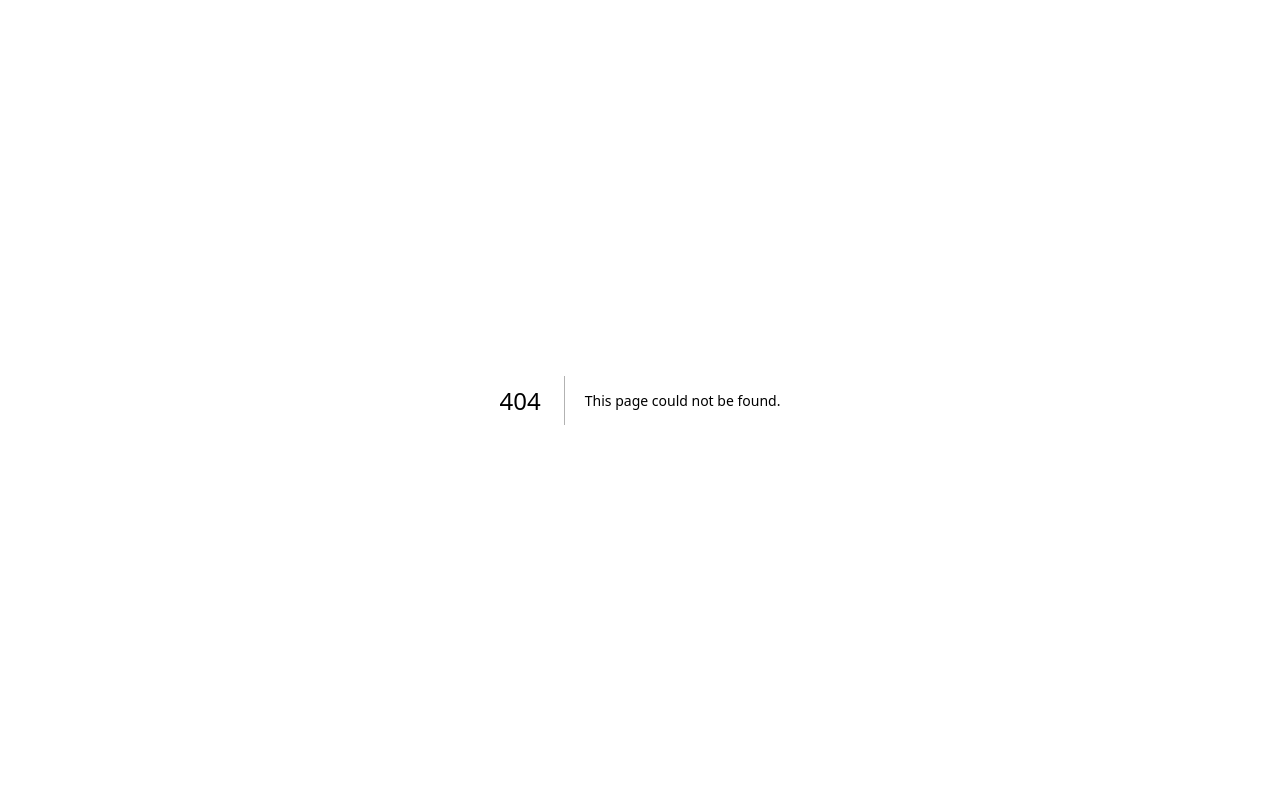
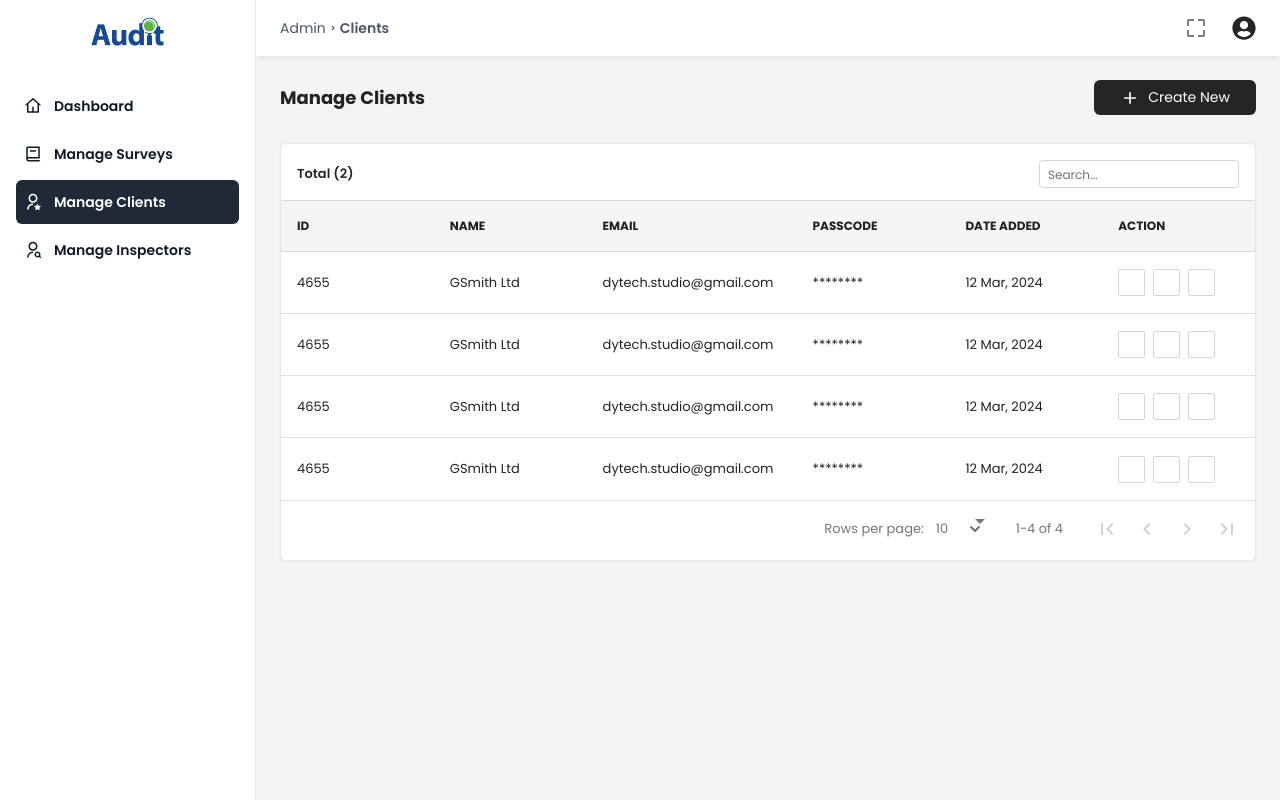
Before and after one commit to deegeeartz/pipeopsAuditProductivity, a Next.js app in the folder frontend/: page /admin/clients in a window 1280 px wide. Before the commit this address had no page. Built offline with nearby package versions, Linux system fonts and the light colour scheme.

Commit message:
feat: implement Client page

```diff
--- /dev/null
+++ b/frontend/src/components/DataTableX.jsx
@@ -0,0 +1,53 @@
+import DataTable from 'react-data-table-component';
+
+const DataTableX = ({ columns }) => {
+	const customStyles = {
+		rows: {
+			style: {
+				minHeight: '62px',
+			},
+		},
+	};
+
+	return (
+		<DataTable
+			className='datatable'
+			columns={columns}
+			data={data}
+			pagination
+			// expandableRows={true}
+			// expandableRowsComponent={ExpandedComponent}
+			// expandOnRowClicked={true}
+			customStyles={customStyles}
+		/>
+	);
+};
+
+const data = [
+	{
+		id: 1,
+		title: 'Beetlejuice',
+		date: '12 Mar, 2024',
+		director: 'Hello Wrld',
+	},
+	{
+		id: 2,
+		title: 'Ghostbusters',
+		date: '12 Mar, 2024',
+		director: 'Hello Wrld',
+	},
+	{
+		id: 12,
+		title: 'Beetlejuice',
+		date: '12 Mar, 2024',
+		director: 'Hello Wrld',
+	},
+	{
+		id: 13,
+		title: 'Beetlejuice',
+		date: '12 Mar, 2024',
+		director: 'Hello Wrld',
+	},
+];
+
+export default DataTableX;
--- /dev/null
+++ b/frontend/src/components/Loader.jsx
@@ -0,0 +1,7 @@
+import { Spinner } from 'flowbite-react';
+
+export const Loader = (styles) => (
+	<div className={`text-center pt-5 pb-8 ${styles}`}>
+		<Spinner aria-label='spinner' className='fill-[#252525]' size='lg' />
+	</div>
+);
--- /dev/null
+++ b/frontend/src/pages/admin/clients.jsx
@@ -0,0 +1,103 @@
+import Layout from '@/components/Layout';
+import { Loader } from '@/components/Loader';
+import dynamic from 'next/dynamic';
+import { RiAddFill, RiDeleteBin2Fill, RiEdit2Fill, RiEyeFill } from 'react-icons/ri';
+
+const DataTableX = dynamic(() => import('@/components/DataTableX'), { ssr: false, loading: Loader });
+
+const Clients = () => {
+	return (
+		<Layout>
+			<div className='content p-6'>
+				<div className='mb-7 flex justify-between items-center'>
+					<h1 className='font-bold text-lg text-[#222]'>Manage Clients</h1>
+					<a className='btn_primary _flex'>
+						<RiAddFill className='mr-2 h-5 w-5' />
+						Create New
+					</a>
+				</div>
+
+				<div className='py-1 bg-white rounded-md border border-gray-200 shadow-sm shadow-black/5'>
+					<div className='py-3 px-4 flex justify-between items-center'>
+						<p className='text-[13px] font-semibold'>Total (2)</p>
+						<div></div>
+						<input
+							type='text'
+							className='border border-gray-300 rounded-[4px] h-7 w-[200px] p-2 text-sm placeholder:text-[12px]'
+							placeholder='Search...'
+						/>
+					</div>
+
+					<DataTableX columns={columns} />
+				</div>
+			</div>
+		</Layout>
+	);
+};
+
+const ActionButtons = ({ id }) => {
+	const style = 'text-white text-[17px] cursor-pointer rounded-sm p-1 text-[#252525] border border-gray-300';
+	return (
+		<div className='flex gap-x-2'>
+			<div className={`${style} `}>
+				<RiEyeFill />
+			</div>
+			<div className={`${style} `}>
+				<RiEdit2Fill />
+			</div>
+			<div className={`${style} `}>
+				<RiDeleteBin2Fill />
+			</div>
+		</div>
+	);
+};
+
+const columns = [
+	{
+		name: 'ID',
+		selector: (row) => '4655',
+		sortable: true,
+		minWidth: '0px',
+	},
+	{
+		name: 'Name',
+		selector: (row) => 'GSmith Ltd',
+		sortable: true,
+		minWidth: '110px',
+	},
+	{
+		name: 'Email',
+		selector: (row) => 'dytech.studio@gmail.com',
+		sortable: true,
+		minWidth: '210px',
+	},
+	{
+		name: 'Passcode',
+		sortable: true,
+		minWidth: '120px',
+		cell: (row) => {
+			let passcode = row.title;
+			return (
+				<div
+					onClick={() => {
+						console.log(row.title);
+					}}>
+					{<p>********</p>}
+				</div>
+			);
+		},
+	},
+	{
+		name: 'Date Added',
+		selector: (row) => row.date,
+		sortable: true,
+		minWidth: '110px',
+	},
+	{
+		name: 'Action',
+		minWidth: '150px',
+		cell: (row) => <ActionButtons id={row.title} />,
+	},
+];
+
+export default Clients;
```
